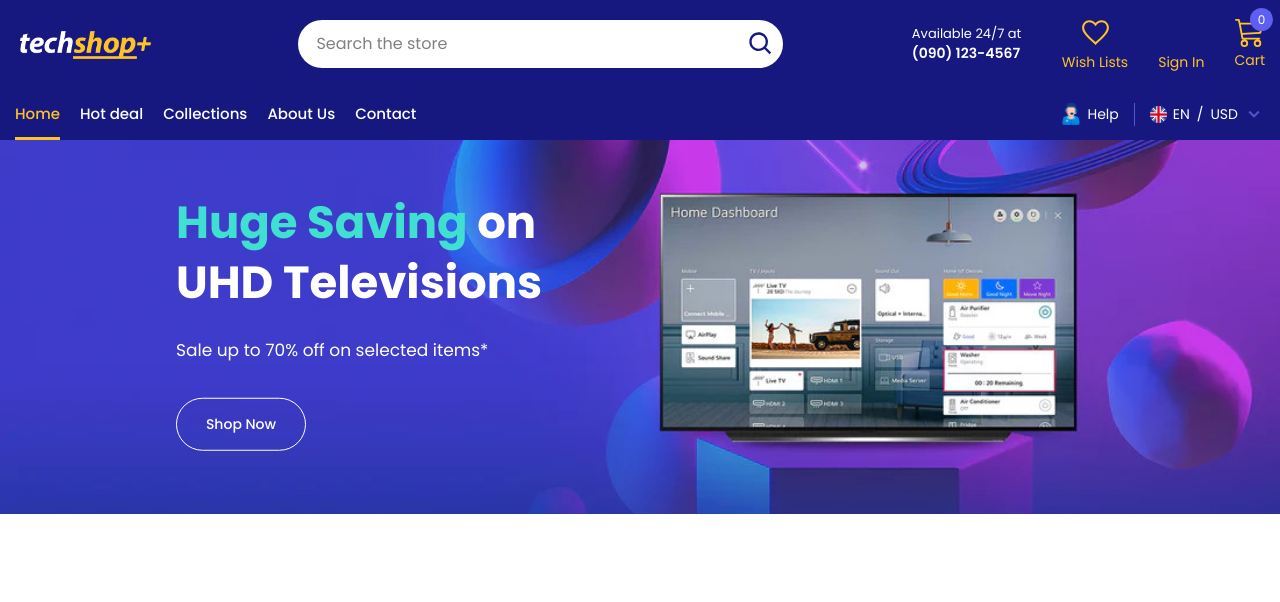
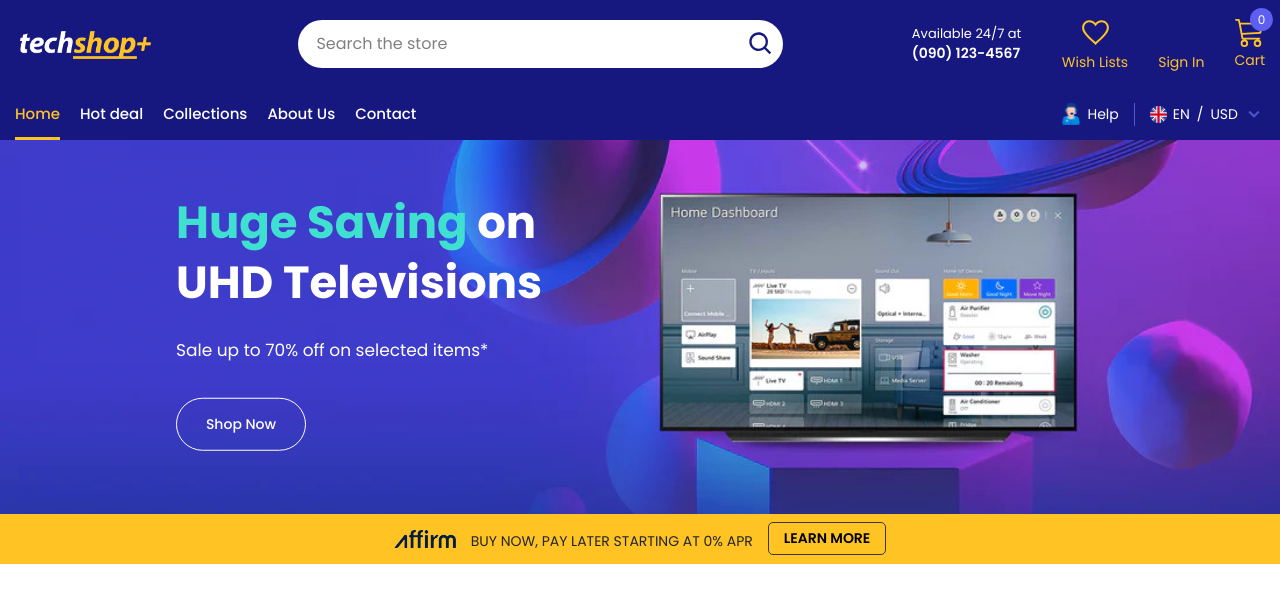
Before and after one commit to ESSOUFIO/techshop, a React (Create React App) app: page / in a window 1280 px wide. Shown: the top 602 px of the page. Built offline with nearby package versions, Linux system fonts and the light colour scheme; some icons are missing.

Commit message:
finish hero section

```diff
--- a/src/sections/heroSection/HeroSection.js
+++ b/src/sections/heroSection/HeroSection.js
@@ -2,9 +2,10 @@
 import styles from "./HeroSection.module.scss";
 import backLargeImg from "../../assets/images/home-slider-1.jpg";
 import backMobileImg from "../../assets/images/home-slider-1-mb.jpg";
-
+import affirmImg from "../../assets/images/affirm.png";
 const HeroSection = () => {
   return (
+    <>
       <div className={styles.hero}>
         <div className={styles.largeImg}>
           <img src={backLargeImg} alt="techshop slider" />
@@ -21,6 +22,15 @@
           <button className="--btn">Shop Now</button>
         </div>
       </div>
+
+      <div className={styles.affirm}>
+        <div className={styles.logo}>
+          <img src={affirmImg} alt="Affirm" />
+        </div>
+        <p>BUY NOW, PAY LATER STARTING AT 0% APR</p>
+        <button>LEARN MORE</button>
+      </div>
+    </>
   );
 };
 
--- a/src/sections/heroSection/HeroSection.module.scss
+++ b/src/sections/heroSection/HeroSection.module.scss
@@ -87,3 +87,24 @@
     }
   }
 }
+
+.affirm {
+  display: flex;
+  justify-content: center;
+  align-items: center;
+  background: var(--color-primary);
+  height: 50px;
+
+  p {
+    padding-top: 5px;
+    margin: 0 15px;
+  }
+
+  button {
+    background: none;
+    border: 1px solid var(--color-text);
+    border-radius: 5px;
+    padding: 5px 15px;
+    font-weight: 600;
+  }
+}
```
Lines whose indentation alone changed are shown as unchanged.
